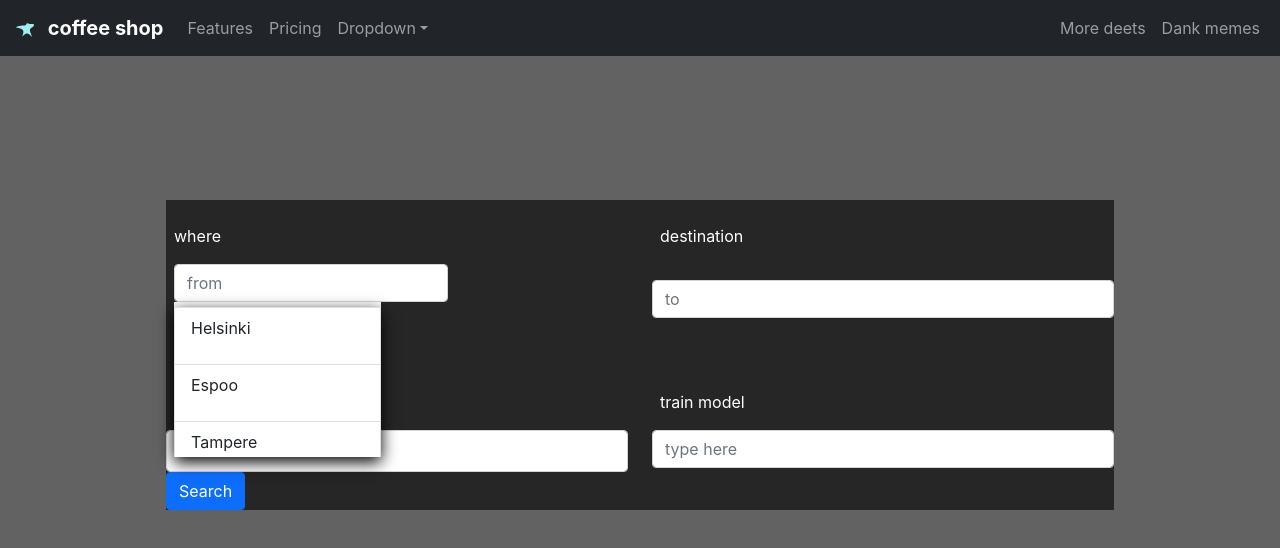
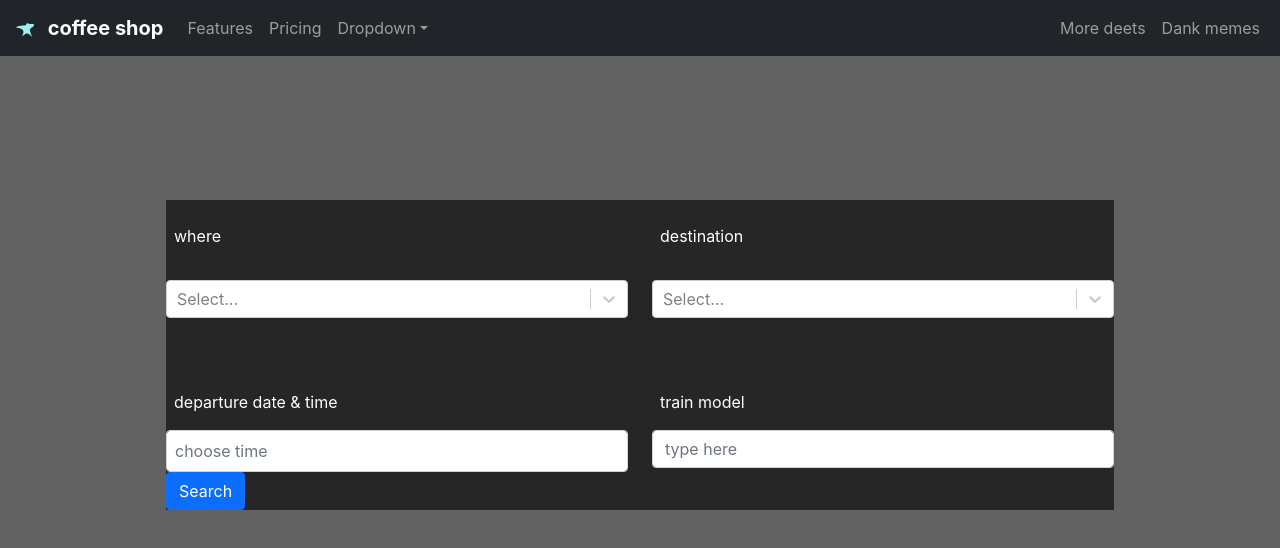
Before and after one commit to MasoodAhmadi/CoffeeShop, a React (Create React App) app: page /#/ in a window 1280 px wide. Shown: the top 548 px of the page. Built offline with nearby package versions, Linux system fonts and the light colour scheme.

Commit message:
added select to meduim slid

```diff
--- a/package.json
+++ b/package.json
@@ -9,10 +9,13 @@
     "axios": "^0.21.4",
     "bootstrap": "^5.1.0",
     "react": "^17.0.2",
+    "react-async-select": "^0.2.6",
     "react-bootstrap": "^1.5.2",
+    "react-bootstrap-floating-label": "^1.6.0",
     "react-dom": "^17.0.2",
     "react-router-dom": "^5.3.0",
     "react-scripts": "4.0.3",
+    "react-select": "^2.1.1",
     "swr": "^1.0.1",
     "web-vitals": "^1.1.2"
   },
--- a/src/Components/MediumSlide.jsx
+++ b/src/Components/MediumSlide.jsx
@@ -1,34 +1,20 @@
 import React, { useState } from "react";
-import {
-  Col,
-  Container,
-  Jumbotron,
-  Row,
-  Button,
-  Form,
-  FormControl,
-  ListGroup,
-} from "react-bootstrap";
+import { Form } from "react-bootstrap";
+import { Col, Container, Jumbotron, Row, Button } from "react-bootstrap";
+import Select from "react-select";
 import { finlandCity } from "../utils/data";
-import axios from "axios";
-import useSWR from "swr";
+/* import axios from "axios";
+import useSWR from "swr"; */
 
-function MediumSlide({ defaultCity, setDefaultCity }) {
+function MediumSlide() {
   const [searchInput, setSearchInput] = useState("");
-  const [city, setCities] = useState([]);
+  //const [city, setCities] = useState([]);
   //const [defaultCity, setDefaultCity] = useState("Helsinki");
 
-  const handleSearch = (e) => {
+  /* const handleSearch = (e) => {
     setSearchInput(e.target.value);
-  };
-
-  /* const fetcher = (url) => axios.get(url).then((res) => res.data);
-
-  const { data: allCities } = useSWR(finlandCity, fetcher); */
-
-  console.log("data here", searchInput);
-  //console.log("data here", allCities);
-
+  }; */
+  console.log("", setSearchInput);
   const filterCity = finlandCity.filter((allC) => {
     if (
       searchInput &&
@@ -59,40 +45,19 @@ function MediumSlide({ defaultCity, setDefaultCity }) {
                       style={{ color: "#fff", zIndex: 2 }}
                     >
                       <p>where</p>
-                      <FormControl
-                        placeholder="from"
-                        onChange={(e) => handleSearch(e)}
-                      />
-                      <ListGroup
-                        variant="flush"
-                        style={{
-                          color: "#000000",
-                          position: "absolute",
-                          backgroundColor: "#ffffff",
-                        }}
-                      >
-                        {filterCity && (
-                          <>
-                            <div
-                              style={{
-                                marginTop: "5px",
-                                width: "207px",
-                                height: "150px",
-                                boxShadow: "rgba(0,0,0,35) 0px 5px 15px",
-                                overflow: "hidden",
-                                overflowY: "auto",
-                              }}
-                            >
-                              {filterCity.map((city, index) => (
-                                <ListGroup.Item key={index}>
-                                  <p className="pl-1">{city.city}</p>
-                                </ListGroup.Item>
-                              ))}
-                            </div>
-                          </>
-                        )}
-                      </ListGroup>
                     </Form.Label>
+
+                    <Select
+                      isMulti
+                      name="cities"
+                      onMenuOpen={filterCity}
+                      options={filterCity.map((i) => ({
+                        label: i.city,
+                        value: i.country,
+                      }))}
+                      className="basic-multi-select"
+                      classNamePrefix="select"
+                    />
                   </Col>
                   <Col className="mt-3" style={{ flexBasis: "15rem" }}>
                     <Form.Label
@@ -101,7 +66,17 @@ function MediumSlide({ defaultCity, setDefaultCity }) {
                     >
                       <p>destination</p>
                     </Form.Label>
-                    <Form.Control placeholder="to" />
+                    <Select
+                      isMulti
+                      name="cities"
+                      onMenuOpen={filterCity}
+                      options={filterCity.map((i) => ({
+                        label: i.city,
+                        value: i.country,
+                      }))}
+                      className="basic-multi-select"
+                      classNamePrefix="select"
+                    />
                   </Col>
                 </Row>
                 <br />
@@ -111,7 +86,7 @@ function MediumSlide({ defaultCity, setDefaultCity }) {
                     <Form.Label
                       className="p-2"
                       style={{ color: "#fff" }}
-                      onChange={() => handleSearch()}
+                      onChange={() => console("text here")}
                     >
                       departure date & time
                     </Form.Label>
@@ -121,7 +96,7 @@ function MediumSlide({ defaultCity, setDefaultCity }) {
                     <Form.Label
                       className="p-2"
                       style={{ color: "#fff" }}
-                      onChange={() => handleSearch()}
+                      onChange={() => console("text here")}
                     >
                       train model
                     </Form.Label>
```
Also changed, not shown: 1 other file (tests, documents, lock files or other folders).
